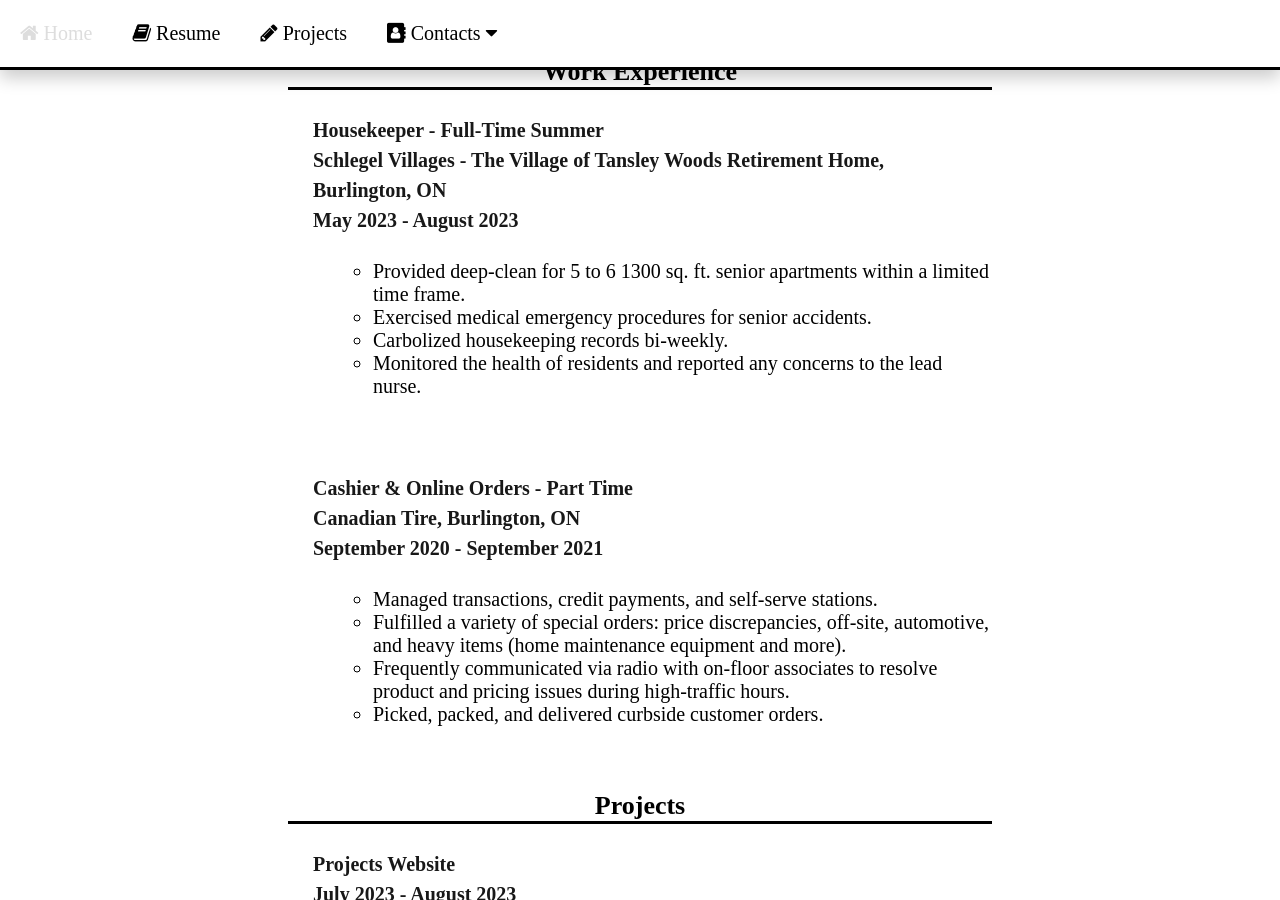
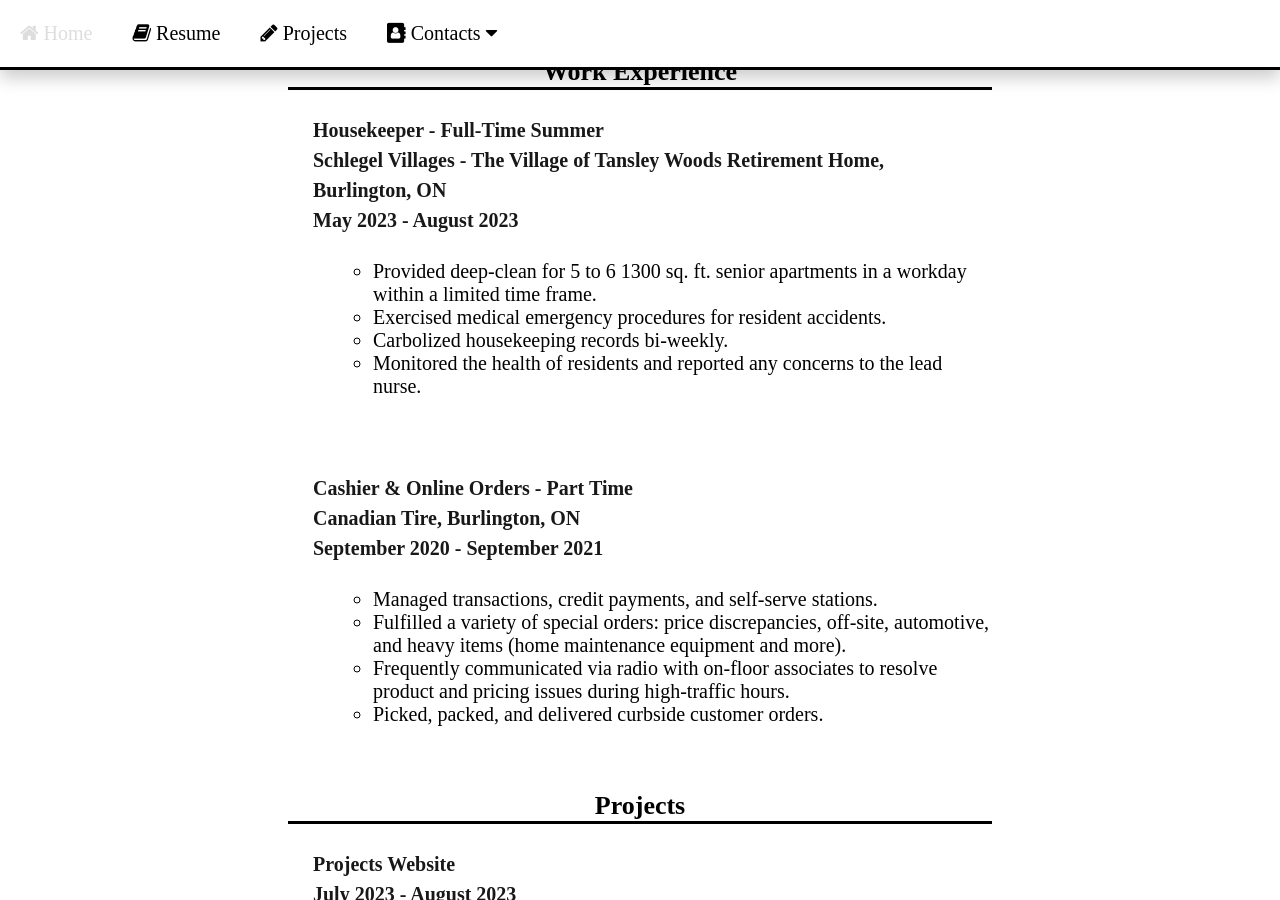
Before and after one commit to JacobHodgins/hodginsjacob, a Jekyll site: the page built from resume/index.html, in a window 1280 px wide and 900 px high, scrolled down 517 px. Built offline with Jekyll 4.4.1, drawn with Linux system fonts in a browser that asks for light colours.

Commit message:
Update index.html

```diff
--- a/resume/index.html
+++ b/resume/index.html
@@ -12,8 +12,8 @@ title: Resume
   <div class="resume-title"><b>Work Experience</b></div>
   <p><b>Housekeeper - Full-Time Summer<br>Schlegel Villages - The Village of Tansley Woods Retirement Home, Burlington, ON<br>May 2023 - August 2023</b><br>
     <ul>
-      <li>Provided deep-clean for 5 to 6 1300 sq. ft. senior apartments within a limited time frame.</li>
-      <li>Exercised medical emergency procedures for senior accidents.</li>
+      <li>Provided deep-clean for 5 to 6 1300 sq. ft. senior apartments in a workday within a limited time frame.</li>
+      <li>Exercised medical emergency procedures for resident accidents.</li>
       <li>Carbolized housekeeping records bi-weekly.</li>
       <li>Monitored the health of residents and reported any concerns to the lead nurse.</li>
     </ul>
```
